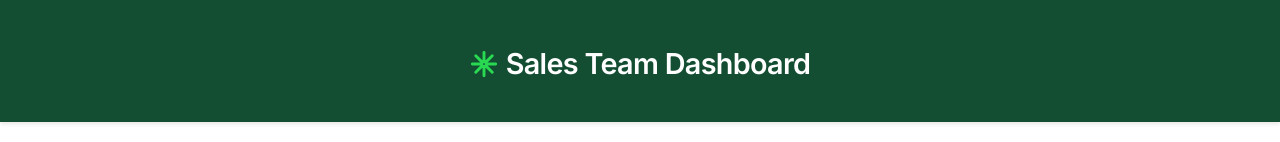
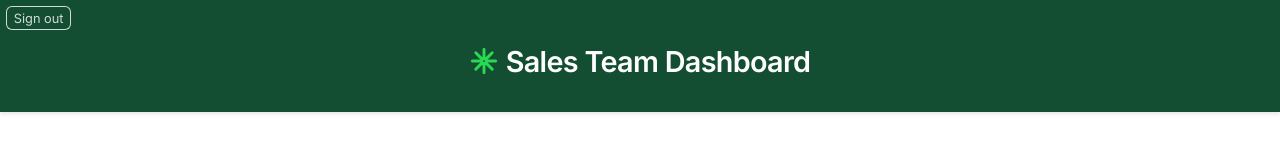
Before and after one commit to MRUNAL727/react-supabase-playground, a React (Vite) app: page /dashboard in a window 1280 px wide. Shown: the top 142 px of the page. Built offline with nearby package versions, Linux system fonts and the light colour scheme; no server answers; the database is empty.

Commit message:
signout functionality

```diff
--- a/src/components/Header.tsx
+++ b/src/components/Header.tsx
@@ -1,9 +1,46 @@
+import {useAuth} from "../context/AuthContext.tsx";
+import {useNavigate} from "react-router-dom";
+import type {MouseEvent} from "react";
+import {useState} from "react";
+
 function Header() {
+
+    const { signOutUser } = useAuth();
+    const navigate = useNavigate();
+    const [errorMsg, setErrorMsg] = useState<string | null>(null);
+
+    const handleSignOut = async(e: MouseEvent<HTMLButtonElement>) => {
+        e.preventDefault();
+
+        const { error } = await signOutUser();
+
+        if(error){
+            setErrorMsg(error)
+            return
+        }
+
+        navigate('/')
+
+    }
     return (
         <>
-            <header>
+            <header role="banner" aria-label="Dashboard header">
+            <div
+                className="header-email"
+                role="navigation"
+                aria-label="User account navigation"
+            >
+
+                <button aria-label="Sign out of your account" onClick={handleSignOut}>
+                    Sign out
+                </button>
+                {
+                    errorMsg && (
+                        <div className="error-message" role="alert" id={'signout-error'}>{errorMsg}</div>
+                    )
+                }
+            </div>
             <h1>
-
                 <svg
                     width="28"
                     height="28"
@@ -11,13 +48,18 @@ function Header() {
                     fill="none"
                     xmlns="http://www.w3.org/2000/svg"
                     style={{ marginRight: '8px' }}
+                    aria-hidden="true"
+                    role="img"
+                    aria-label="Dashboard icon"
                 >
-
-                        <path d="M12 2v8M12 14v8M4.93 4.93l5.66 5.66M13.41 13.41l5.66 5.66M2 12h8M14 12h8M4.93 19.07l5.66-5.66M13.41 10.59l5.66-5.66"
-                              stroke="#29d952" strokeWidth="2.5" strokeLinecap="round"/>
-
+                    <path
+                        d="M12 2v8M12 14v8M4.93 4.93l5.66 5.66M13.41 13.41l5.66 5.66M2 12h8M14 12h8M4.93 19.07l5.66-5.66M13.41 10.59l5.66-5.66"
+                        stroke="#29d952"
+                        strokeWidth="2.5"
+                        strokeLinecap="round"
+                    />
                 </svg>
-                    Sales Team Dashboard
+                <span>Sales Team Dashboard</span>
             </h1>
             </header>
         </>
--- a/src/context/AuthContext.tsx
+++ b/src/context/AuthContext.tsx
@@ -6,6 +6,7 @@ import type { Session } from "@supabase/supabase-js";
 interface AuthContextType {
     session: Session | null;
     signInUser: (email: string, password: string) => Promise<{ success: boolean; data?: any; error?: string }>;
+    signOutUser: () => Promise<{ success: boolean; error?: string }>;
 }
 
 const AuthContext = createContext<AuthContextType | null>(null);
@@ -54,8 +55,23 @@ export const AuthProvider = ({ children }: { children: ReactNode }) => {
         }
     }
 
+    const signOutUser = async () => {
+        try{
+            const { error} = await supabase.auth.signOut();
+            if(error){
+                console.log(error)
+                return {success: false, error: error.message}
+            }
+
+            return { success: true }
+        }catch (error: any) {
+            console.error(error.message);
+            return { success: false, error: error.message }
+        }
+    }
+
     return(
-        <AuthContext.Provider value={{ session, signInUser }}>
+        <AuthContext.Provider value={{ session, signInUser, signOutUser }}>
             {children}
         </AuthContext.Provider>
     )
--- a/src/index.css
+++ b/src/index.css
@@ -26,12 +26,13 @@ h2 {
 header {
   background-color: #134e32;
   width: 100vw;
+  box-sizing: border-box;/* new */
   position: fixed;
   top: 0;
   left: 0;
   right: 0;
-  padding: 2rem 0;
-  height: 3.6rem;
+  padding: 0.4rem;/* new */
+  height: 7rem;/* new */
   display: flex;
   flex-direction: column;
   box-shadow: 0 2px 4px rgba(0, 0, 0, 0.1);
@@ -46,6 +47,60 @@ header h1 {
   justify-content: center;
   align-items: center;
   font-size: 1.8rem;
+}
+
+/* Header email */
+.header-email {
+  display: flex;
+  justify-content: space-between;
+  align-items: center;
+  gap: 2rem;
+  margin-top: 0;
+}
+
+.header-email h2 {
+  margin: 0;
+  font-size: 0.8rem;/* new */
+  color: rgba(255, 255, 255, 0.8);
+  font-weight: 400;
+  letter-spacing: 0px;
+}
+
+.header-email .account-type {
+  margin-left: 2rem;
+}
+
+.header-email button {
+  display: inline-block;
+  padding: 0.2rem 0.4rem;/* new */
+  margin-top: 0;
+  border: 0.5px solid rgba(255, 255, 255, 0.8);/* new */
+  border-radius: 6px;
+  cursor: pointer;
+  background-color: #134e32;/* new */
+  color: rgba(255, 255, 255, 0.8);/* new */
+  font-size: 0.8rem;/* new */
+  font-weight: 500;
+  transition: all 0.2s ease;
+}
+
+.header-email button:hover {
+  background-color: #124f33;/* new */
+  border-color: #f0f0f0;
+  transform: translateY(-1px);
+}
+
+.header-email button:active {
+  transform: translateY(0);
+  background-color: #e0e0e0;
+  border-color: #e0e0e0;
+}
+
+.header-email .error-message {
+  color: red;
+  text-align: center;
+  margin: 0;
+  font-size: 1rem;
 }
 
 .dashboard-wrapper {
```
Lines whose indentation alone changed are shown as unchanged.
